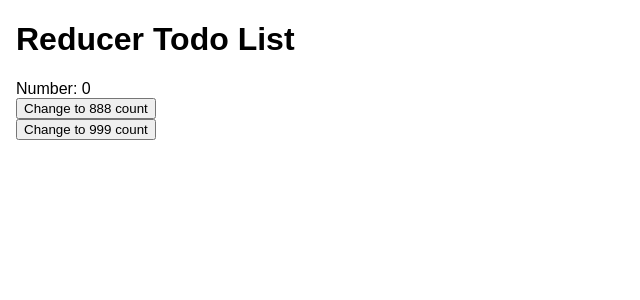
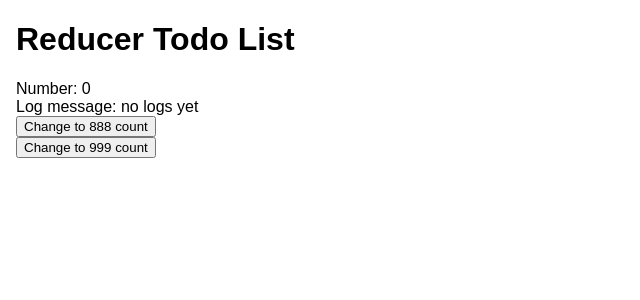
Before and after one commit to edwardtanguay/et033-reducer-todo-list, a React (Vite) app: page / in a window 1280 px wide. Shown: the top 300 px of the page, without its empty margins (0-640 px from the left). Built offline with nearby package versions, Linux system fonts and the light colour scheme.

Commit message:
with numerous varialbes

```diff
--- a/src/App.tsx
+++ b/src/App.tsx
@@ -2,11 +2,13 @@ import { useReducer } from 'react';
 import './App.scss';
 
 interface IState {
-  count: number
+  count: number;
+  logMessage: string;
 }
 
 const initialState: IState = {
-  count: 0
+  count: 0,
+  logMessage : 'no logs yet'
 };
 
 const reducer = (state: IState, action: string) => {
@@ -14,9 +16,11 @@ const reducer = (state: IState, action: string) => {
   switch (action) {
     case 'change888':
       _state.count = 888;
+      _state.logMessage = 'change to 888';
       break;
     case 'change999':
       _state.count = 999;
+      _state.logMessage = 'change to 999';
       break;
   }
   return _state;
@@ -30,6 +34,7 @@ function App() {
     <div>
       <h1>Reducer Todo List</h1>
       <div>Number: {state.count}</div>
+      <div>Log message: {state.logMessage}</div>
       <div><button onClick={() => dispatch("change888")}>Change to 888 count</button></div>
       <div><button onClick={() => dispatch("change999")}>Change to 999 count</button></div>
     </div>
```
Also changed, not shown: dev/notes.txt.
